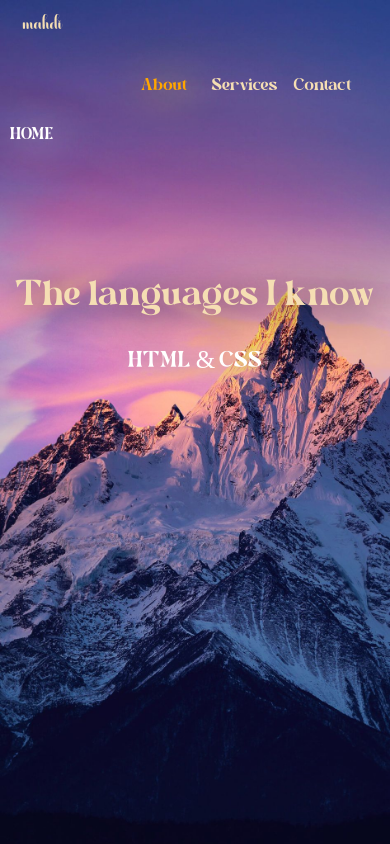
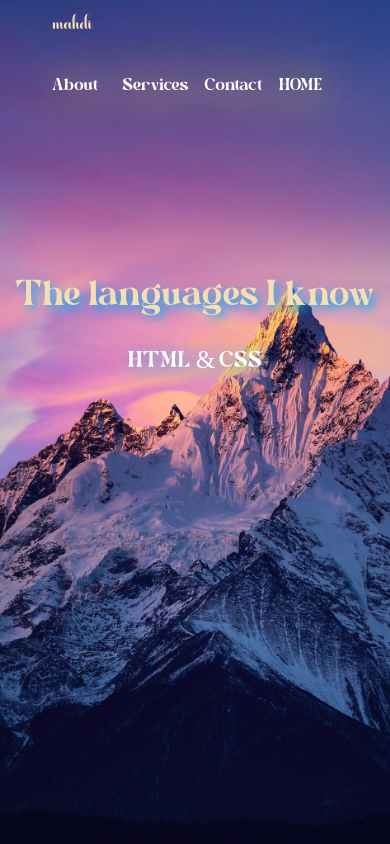
Before and after one commit to mahdi1385ali/myname, a plain HTML site: page index.html in a window 390 px wide. Drawn offline with Linux system fonts and the light colour scheme.

Commit message:
Add files via upload

```diff
--- a/information.css
+++ b/information.css
@@ -22,8 +22,8 @@
     font-family: hosen-fon;
     margin-left: 300px;
     margin-right: 15px;
-    color: rgb(255, 166, 0);
     filter: drop-shadow(7px 7px 20px #ffffff);
+    color: yellow;
     font-size: 19px;
 }
 .About{
@@ -140,8 +140,8 @@
         float: right;
         font-family: hosen-fon;
         margin-left: 100px;
-        margin-right: 70px;
-        color: rgb(255, 166, 0);
+        margin-right: 20px;
+        color: white;
         filter: drop-shadow(7px 7px 20px #ffffff);
         font-size: 39px;
     }
@@ -151,7 +151,7 @@
         margin-right: 190px;
         margin-left: 10px;
         font-size: 39px;
-        color: wheat;
+        color: white;
     }
     .Services{
         float: right;
@@ -159,7 +159,7 @@
         margin-right: 6px;
         margin-left: 10px;
         font-size: 39px;
-        color: wheat;
+        color: white;
     }
     .contact{
         float: right;
@@ -205,16 +205,19 @@
     .languages{
         font-size: 40px ;
         margin-top: 230px;
+        filter: drop-shadow(4px 4px 5px #00aeff);
     }
     .get{
         width: 80px;height: 40px;
         margin-top: 6px;
-        margin-left: 10px;
+        margin-left: 40px;
         border-radius: 100px;
         background-color: #00000000;
         box-shadow:none;
     }
     .text-aline{
+        width: 70px;
+        height: 30px;
         font-size: 14px;
         margin-left: 13px;
         color: wheat;
@@ -227,18 +230,17 @@
         float: left;
         margin-left: 10px;
         font-family: hosen-fon;
-        color: rgb(255, 255, 255);
-        filter: drop-shadow(none);
         font-size: 19px;
+        filter: drop-shadow(3px 3px 20px yellow);
     }
     .About{
         margin-top: 30px;
         float: left;
         font-family: hosen-fon;
         margin-right: 10px;
-        margin-left: 18px;
+        margin-left: 52px;
         font-size: 19px;
-        color: rgb(255, 166, 0);
+        color: white;
         filter: drop-shadow(3px 3px 20px yellow);
     }
     .Services{
@@ -248,7 +250,8 @@
         margin-right: 6px;
         margin-left: 14px;
         font-size: 19px;
-        color: wheat;
+        color: white;
+        filter: drop-shadow(3px 3px 20px yellow);
     }
     .contact{
         margin-top: 30px;
@@ -257,9 +260,11 @@
         margin-right: 6px;
         margin-left: 10px;
         font-size: 19px;
-        color: wheat;
+        color: white;
+        filter: drop-shadow(3px 3px 20px yellow);
     }
     .name{
         font-size: 25px;
+        filter: drop-shadow(4px 4px 10px #00aeff);
     }
 }
```
